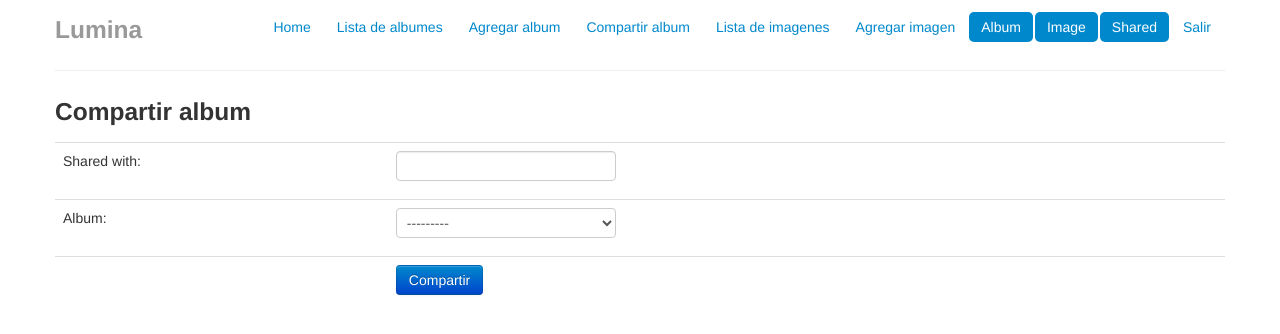
After one commit to florzanetta/lumina, a Django app: page /shared/album/create/ in a window 1280 px wide. The commit adds this page. Shown: the top 334 px of the page. Run offline with Django 3.2, Linux system fonts and the light colour scheme; a user stored in the database is signed in; data that the repository does not hold is empty; some libraries are stand-ins or nearby versions.

Commit message:
Add 'share album' view, form, etc.

```diff
--- a/lumina/forms.py
+++ b/lumina/forms.py
@@ -6,7 +6,18 @@ Created on Jun 1, 2013
 
 from django import forms
 
-from lumina.models import Image, Album
+from lumina.models import Image, Album, SharedAlbum
+
+
+#===============================================================================
+# SharedAlbum
+#===============================================================================
+
+class SharedAlbumCreateForm(forms.ModelForm):
+
+    class Meta:
+        model = SharedAlbum
+        exclude = ('user', 'random_hash',)
 
 
 #===============================================================================
--- a/lumina/templates/lumina/album_detail.html
+++ b/lumina/templates/lumina/album_detail.html
@@ -47,8 +47,9 @@
     <hr>
 
     <p>
-	    <a href="{% url 'album_update' object.pk %}" class="btn btn-large">Actualizar album</a>
-	    <a href="{% url 'image_create' %}?id_album={{ object.pk }}" class="btn btn-large">Agregar imagen</a>
+	    <a href="{% url 'album_update' object.pk %}" class="btn btn-primary">Actualizar album</a>
+	    <a href="{% url 'image_create' %}?id_album={{ object.pk }}" class="btn btn-primary">Agregar imagen</a>
+	    <a href="{% url 'shared_album_create' %}?id_album={{ object.pk }}" class="btn btn-primary">Compartir album</a>
     </p>
 
 {% endblock content %}
--- a/lumina/templates/lumina/base.html
+++ b/lumina/templates/lumina/base.html
@@ -20,6 +20,7 @@
           <li><a href="{% url 'home' %}">Home</a></li>
           <li><a href="{% url 'album_list' %}">Lista de albumes</a></li>
           <li><a href="{% url 'album_create' %}">Agregar album</a></li>
+          <li><a href="{% url 'shared_album_create' %}">Compartir album</a></li>
           <li><a href="{% url 'image_list' %}">Lista de imagenes</a></li>
           <li><a href="{% url 'image_create' %}">Agregar imagen</a></li>
           <li class="active"><a href="{% url 'admin:lumina_album_changelist' %}" target="_blank">Album</a></li>
--- /dev/null
+++ b/lumina/templates/lumina/sharedalbum_create_form.html
@@ -0,0 +1,26 @@
+{% extends "lumina/base.html" %}
+<!DOCTYPE html>
+<html>
+<head>
+<meta charset="UTF-8">
+<title>{% block title %}Lumina - Compartir album{% endblock %}</title>
+</head>
+<body>
+
+{% block content %}
+
+    <h3>Compartir album</h3>
+    <form action="." method="post">{% csrf_token %}
+        <table class="table">
+            {{ form.as_table }}
+            <tr>
+               <td> </td>
+               <td><input type="submit" value="Compartir" class="btn btn-primary"></td>
+            </tr>
+        </table>
+    </form>
+
+{% endblock content %}
+
+</body>
+</html>
--- a/lumina/urls.py
+++ b/lumina/urls.py
@@ -5,7 +5,7 @@ from django.views.decorators.cache import cache_control
 
 from lumina.views import ImageCreateView, ImageUpdateView, ImageListView,\
     AlbumListView, AlbumDetailView, AlbumCreateView, AlbumUpdateView,\
-    SharedAlbumAnonymousView
+    SharedAlbumAnonymousView, SharedAlbumCreateView
 
 # Uncomment the next two lines to enable the admin:
 admin.autodiscover()
@@ -43,10 +43,15 @@ urlpatterns = patterns('',
     # SharedAlbum
     #===========================================================================
     url(r'^shared/album/anonymous/view/(?P<random_hash>[a-f0-9-]{36})/$',
-        # 'lumina.views.shared_album_view',
         cache_control(private=True)(
             SharedAlbumAnonymousView.as_view()),
         name='shared_album_view'),
+
+    url(r'^shared/album/create/$',
+        cache_control(private=True)(
+            login_required(
+                SharedAlbumCreateView.as_view())),
+        name='shared_album_create'),
 
     url(r'^shared/album/anonymous/view/(?P<random_hash>[a-f0-9-]{36})/(?P<image_id>\d+)/$',
         'lumina.views.shared_album_image_thumb_64x64',
--- a/lumina/views.py
+++ b/lumina/views.py
@@ -2,6 +2,7 @@
 
 import mimetypes
 import os
+import uuid
 
 from django.shortcuts import render_to_response
 from django.template.context import RequestContext
@@ -13,11 +14,12 @@ from django.contrib.auth.decorators import login_required
 from django.contrib import messages
 from django.core.files.storage import default_storage
 from django.views.decorators.cache import cache_control
+from django.core.urlresolvers import reverse
 
 from lumina.models import Image, Album, SharedAlbum
 from lumina.pil_utils import generate_thumbnail
 from lumina.forms import ImageCreateForm, ImageUpdateForm, AlbumCreateForm, \
-    AlbumUpdateForm
+    AlbumUpdateForm, SharedAlbumCreateForm
 
 
 #
@@ -99,6 +101,32 @@ def shared_album_image_download(request, random_hash, image_id):
     response['Content-Disposition'] = 'attachment; filename="{0}"'.format(
         filename_to_user)
     return response
+
+
+class SharedAlbumCreateView(CreateView):
+    # https://docs.djangoproject.com/en/1.5/ref/class-based-views/generic-editing/#createview
+    # https://docs.djangoproject.com/en/1.5/topics/class-based-views/generic-editing/
+    model = SharedAlbum
+    form_class = SharedAlbumCreateForm
+    template_name = 'lumina/sharedalbum_create_form.html'
+
+    def form_valid(self, form):
+        form.instance.user = self.request.user
+        form.instance.random_hash = str(uuid.uuid4())
+        ret = super(SharedAlbumCreateView, self).form_valid(form)
+        messages.success(self.request, 'El album fue compartido correctamente')
+        return ret
+
+    def get_initial(self):
+        initial = super(SharedAlbumCreateView, self).get_initial()
+        if 'id_album' in self.request.GET:
+            initial.update({
+                'album': self.request.GET['id_album'],
+            })
+        return initial
+
+    def get_success_url(self):
+        return reverse('album_detail', args=[self.object.album.pk])
 
 
 #===============================================================================
```
